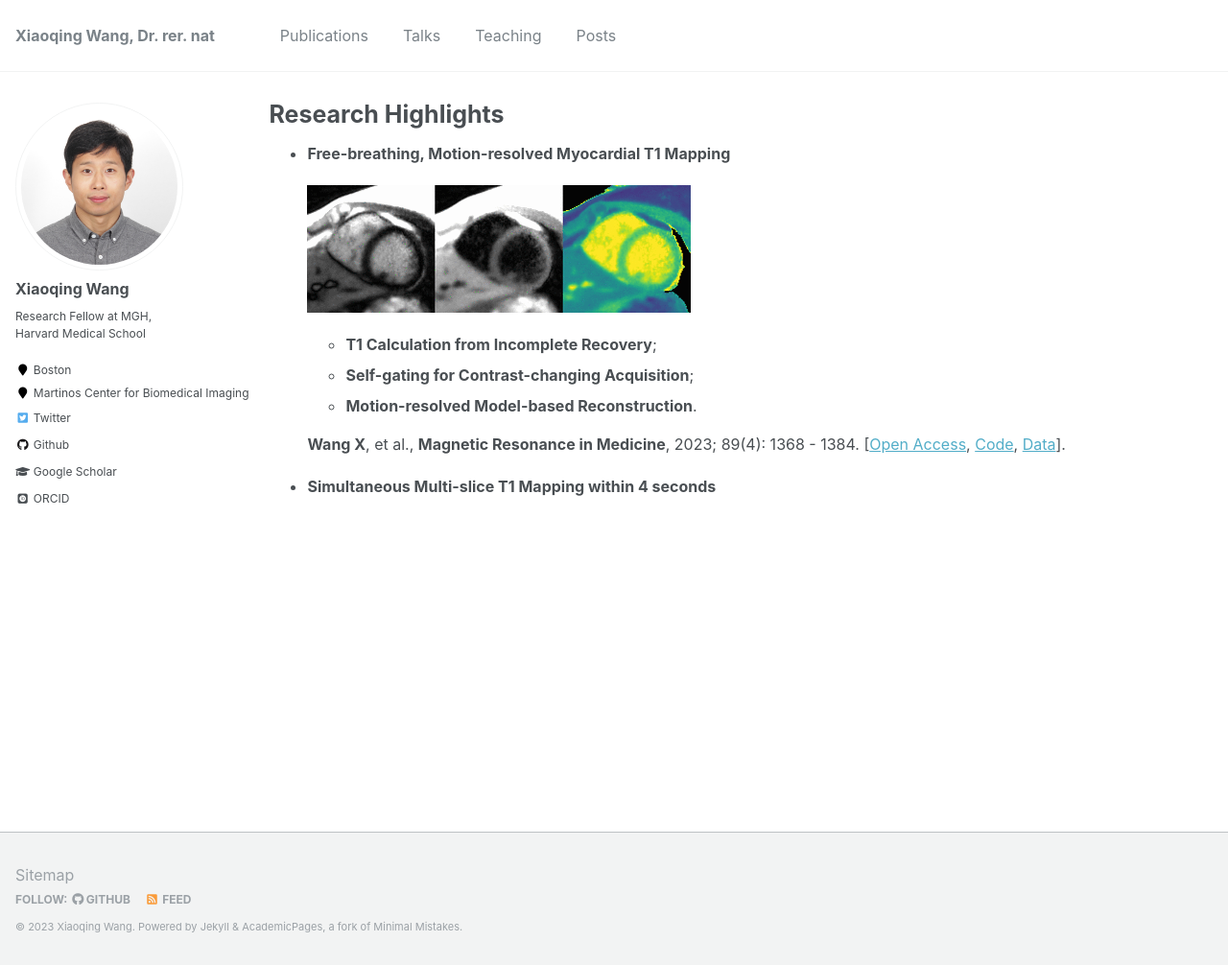
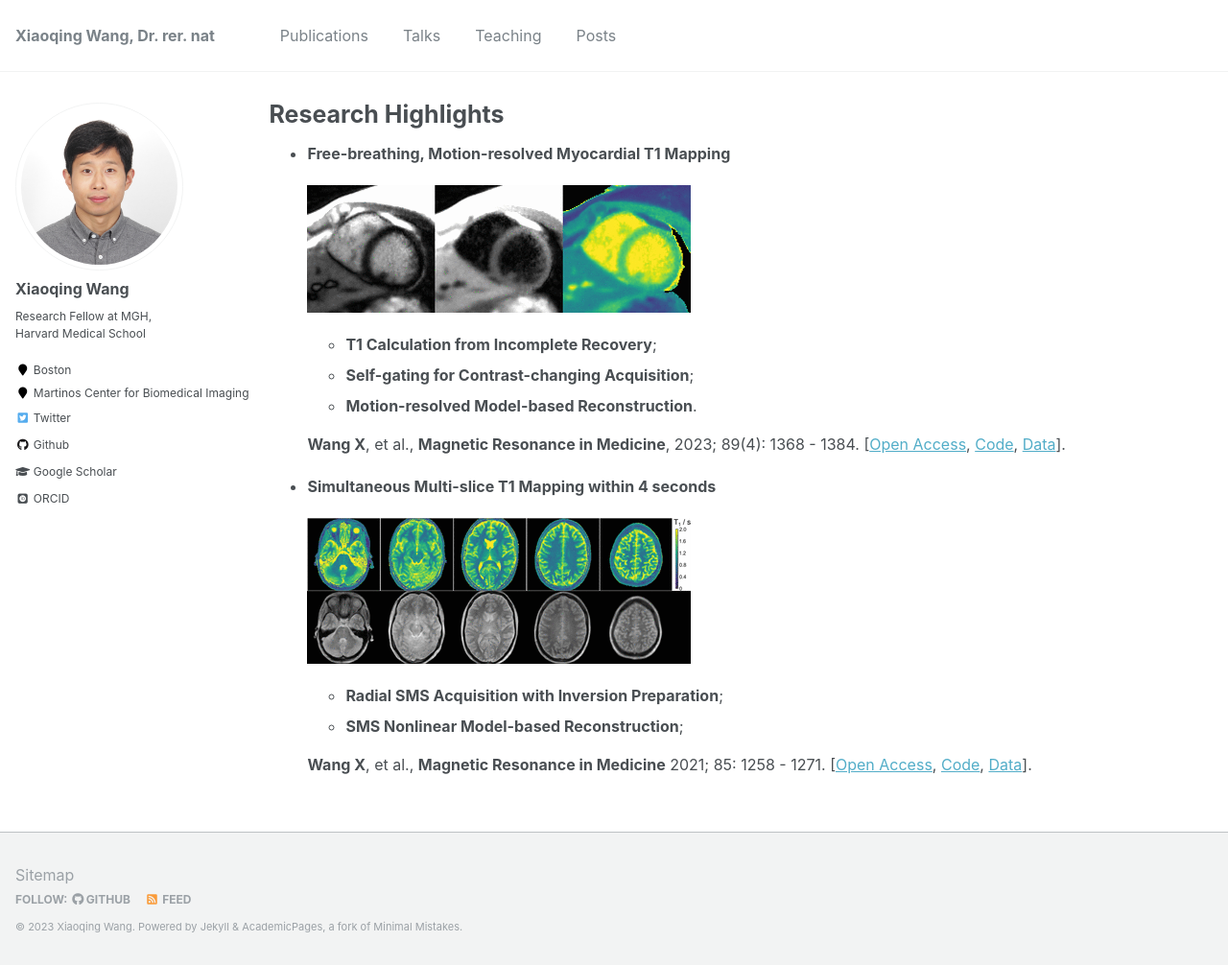
Before and after one commit to xqwang1/xqwang1.github.io, a Jekyll site: the page built from _pages/posts.md, in a window 1280 px wide and 1006 px high. Shown: the whole window at 96% size. Built offline with Jekyll 4.4.1, drawn with Linux system fonts in a browser that asks for light colours; some web fonts are replaced.

Commit message:
update post

```diff
--- a/_pages/posts.md
+++ b/_pages/posts.md
@@ -24,3 +24,10 @@ author_profile: true
 
 
 * **Simultaneous Multi-slice T1 Mapping within 4 seconds**
+
+    ![Alt Text](https://xqwang1.github.io/files/SMS5_T1_images.gif)
+
+  * **Radial SMS Acquisition with Inversion Preparation**;
+  * **SMS Nonlinear Model-based Reconstruction**;
+
+  **Wang X**, et al., **Magnetic Resonance in Medicine** 2021; 85: 1258 - 1271. [[Open Access](https://onlinelibrary.wiley.com/doi/10.1002/mrm.28497), [Code](https://github.com/mrirecon/sms-T1-mapping), [Data](https://zenodo.org/record/3969809)].
```
Also changed, not shown: files/SMS5_T1_images.gif (added).
